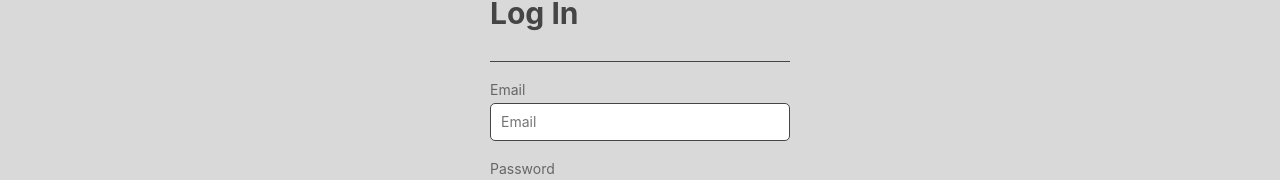
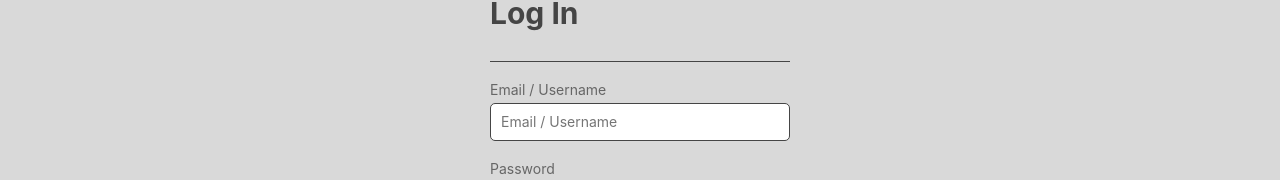
Before and after one commit to janpatrick-dev/the-book-keeper-v2, a React (Create React App) app in the folder frontend/: page /login in a window 1280 px wide. Shown: the part 136-316 px from the top of the page. Built offline with nearby package versions, Linux system fonts and the light colour scheme.

Commit message:
implemented login functionality frontend, json token wip

```diff
--- a/frontend/src/components/Navbar.js
+++ b/frontend/src/components/Navbar.js
@@ -1,7 +1,8 @@
+import { useSelector } from 'react-redux';
 import { Link } from 'react-router-dom';
 
 const Navbar = () => {
-  const user = null;
+  const user = useSelector(state => state.user);
 
   const handleLogout = () => {
 
@@ -21,7 +22,7 @@ const Navbar = () => {
           <div>
             <p className="nav__greetings">
               Hi, <span>{ user.name }</span>!
-              </p>
+            </p>
             <Link to='#' onClick={handleLogout}><li className='nav__item btn-logout'>Log out</li></Link>
           </div>
         )}
--- a/frontend/src/pages/Books.js
+++ b/frontend/src/pages/Books.js
@@ -10,10 +10,7 @@ import booksSelector from "../redux/selectors/booksSelector";
 const Books = () => {
   const dispatch = useDispatch();
   const books = useSelector(booksSelector);
-
-  const user = {
-    _id: 1
-  };
+  const user = useSelector(state => state.user);
 
   const handleFilter = (e) => {
     dispatch(setFilter(e.target.value));
--- a/frontend/src/pages/Login.js
+++ b/frontend/src/pages/Login.js
@@ -1,15 +1,33 @@
-import { useEffect, useState } from 'react';
+import { Navigate, useNavigate } from 'react-router-dom';
+import useField from '../hooks/useField';
+import loginService from '../services/login';
+import { useDispatch, useSelector } from 'react-redux';
+import { setUser } from '../redux/reducers/userReducer';
 
 const Login = () => {
-  const [email, setEmail] = useState('');
-  const [password, setPassword] = useState('');
-
-  useEffect(() => {
-
-  }, [])
+  const dispatch = useDispatch();
+  const navigate = useNavigate();
+  const user = useSelector(state => state.user);
+  const identifier = useField('text');
+  const password = useField('password');
 
   const handleSubmit = async (e) => {
     e.preventDefault();
+    try {
+      const user = await loginService.login({
+        identifier: identifier.value,
+        password: password.value
+      });
+      dispatch(setUser(user));
+      navigate('/books');
+    } catch (error) {
+      console.log(error);
+      // TODO: Handle error later on failed login..
+    }
+  }
+
+  if (user) {
+    return <Navigate to='/books' />
   }
 
   return (
@@ -18,24 +36,20 @@ const Login = () => {
         <h1>Log In</h1>
         <div className='divider'></div>
         <div className='form__row'>
-          <label htmlFor='email' className='form__label'>Email</label>
+          <label htmlFor='identifier' className='form__label'>Email / Username</label>
           <input
-            type='text'
-            value={email}
-            onChange={(e) => setEmail(e.target.value)}
-            name='email'
-            id='email'
+            {...identifier}
+            name='identifier'
+            id='identifier'
             className='form__input-text'
-            placeholder='Email'
+            placeholder='Email / Username'
             required
           />
         </div>
         <div className='form__row'>
           <label htmlFor='password' className='form__label'>Password</label>
           <input
-            type='password'
-            value={password}
-            onChange={(e) => setPassword(e.target.value)}
+            {...password}
             name='password'
             id='password'
             className='form__input-text'
--- /dev/null
+++ b/frontend/src/redux/reducers/userReducer.js
@@ -0,0 +1,15 @@
+import { createSlice } from "@reduxjs/toolkit";
+
+const userSlice = createSlice({
+  name: 'user',
+  initialState: null,
+  reducers: {
+    setUser(state, action) {
+      return action.payload;
+    }
+  }
+});
+
+export const { setUser } = userSlice.actions;
+
+export default userSlice.reducer;
--- a/frontend/src/redux/store.js
+++ b/frontend/src/redux/store.js
@@ -1,6 +1,5 @@
 import { combineReducers, configureStore, getDefaultMiddleware } from '@reduxjs/toolkit';
 import {
-  persistStore,
   persistReducer,
   FLUSH,
   REHYDRATE,
@@ -12,10 +11,12 @@ import {
 import storage from 'redux-persist/lib/storage';
 import bookReducer from './reducers/bookReducer';
 import filterReducer from './reducers/filterReducer';
+import userReducer from './reducers/userReducer';
 
 const reducers = combineReducers({
   books: bookReducer,
-  filter: filterReducer
+  filter: filterReducer,
+  user: userReducer
 });
 
 const persistConfig = {
--- /dev/null
+++ b/frontend/src/services/login.js
@@ -0,0 +1,10 @@
+import axios from 'axios';
+
+const baseUrl = 'http://localhost:4000/api/login';
+
+const login = async (credentials) => {
+  const response = await axios.post(baseUrl, credentials);
+  return response.data;
+}
+
+export default { login };
```
